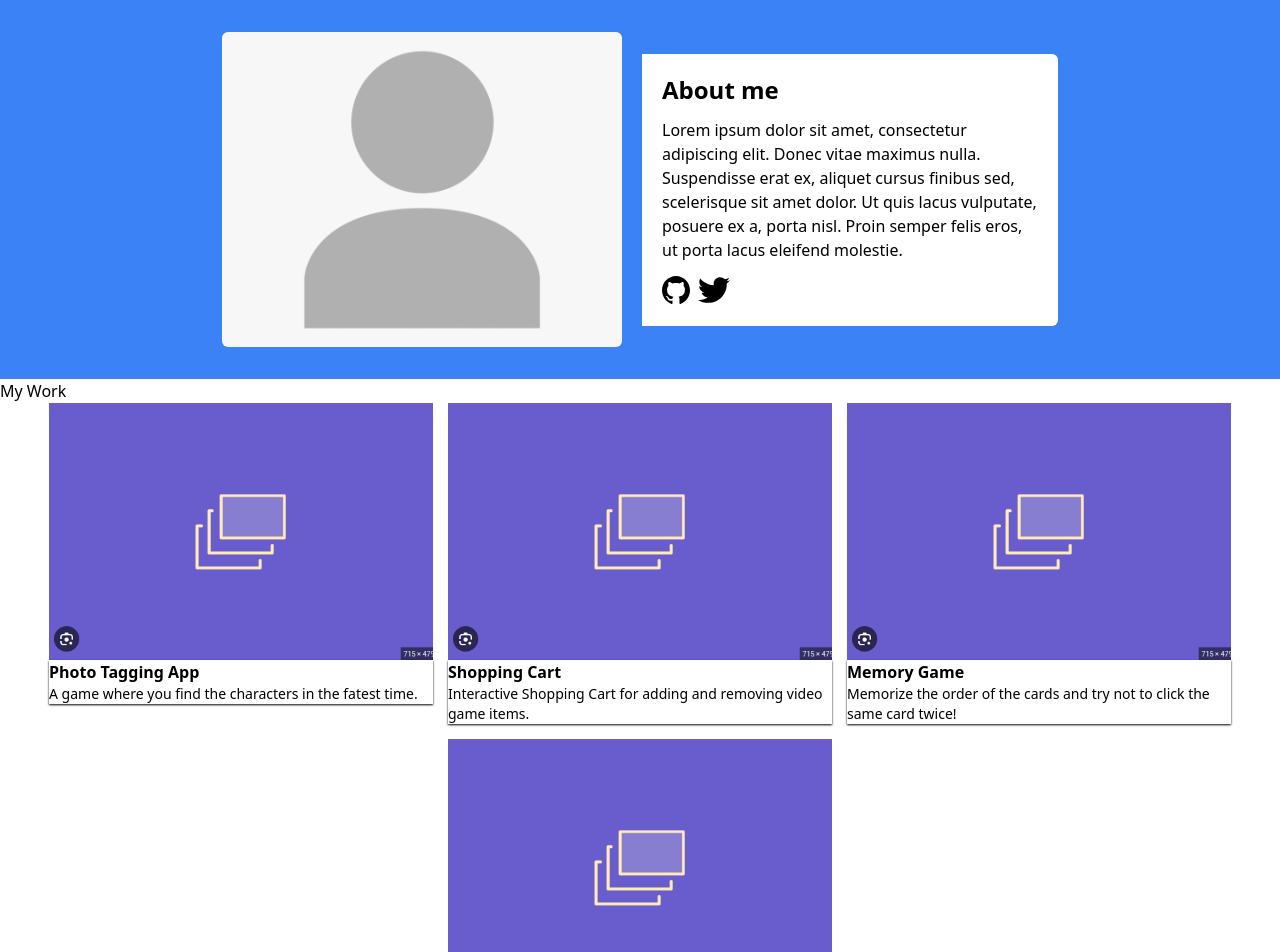
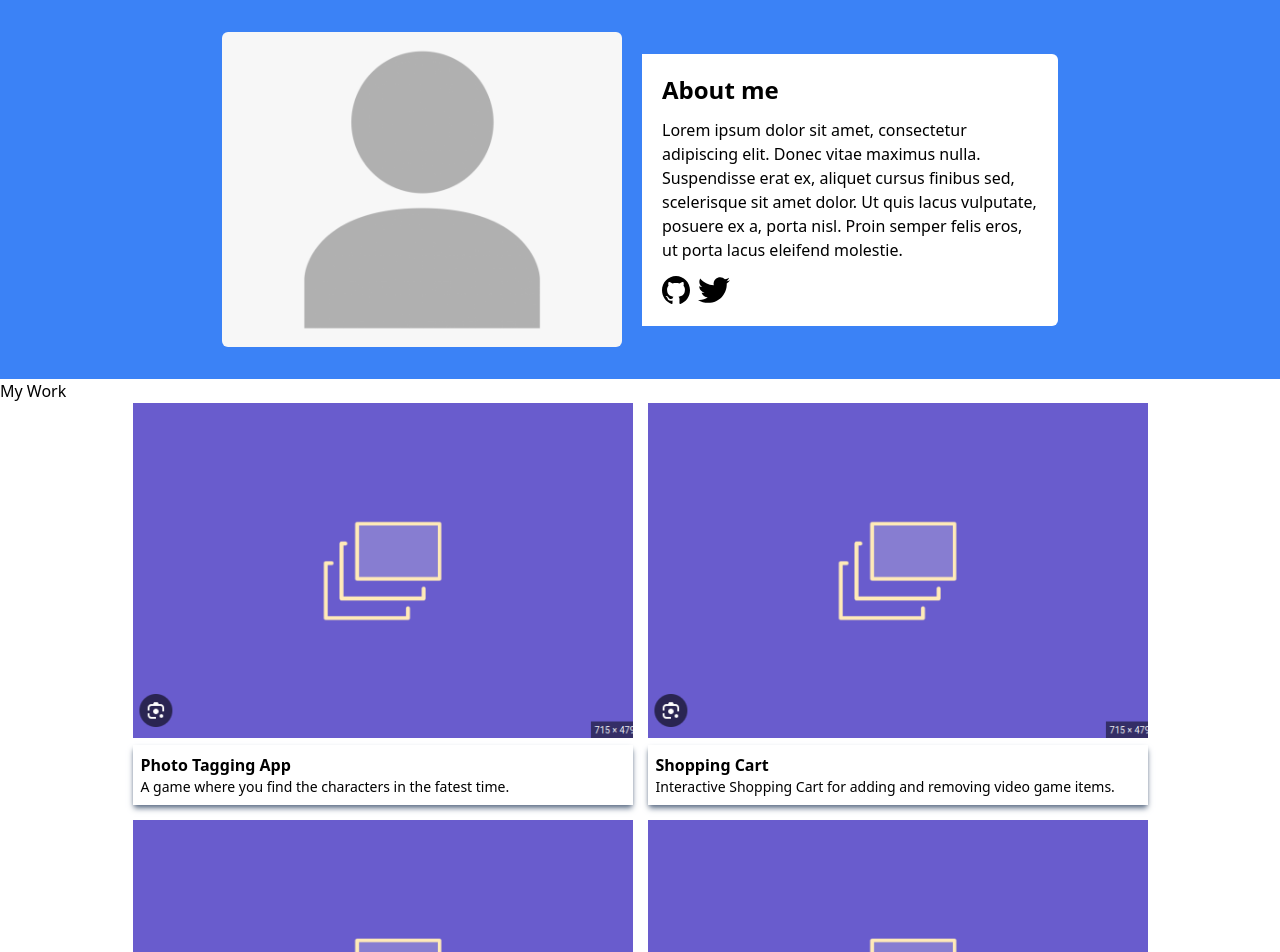
Before and after one commit to ItsWakana/personal-portfolio, a React (Vite) app: page / in a window 1280 px wide. Shown: the top 952 px of the page. Built offline with nearby package versions, Linux system fonts and the light colour scheme.

Commit message:
adjust portfolio project css positioning

```diff
--- a/src/components/Projects.jsx
+++ b/src/components/Projects.jsx
@@ -5,18 +5,18 @@ const Projects = () => {
     return (
         <>
             <h2>My Work</h2>
-            <ul className="projects">
+            <div className="project-container">
                 {projectData.map((project) => (
-                    <li
-                    className="projects__project" key={project.id}>
+                    <div
+                    className="project" key={project.id}>
                         <img src={placeholder} alt="project-image"/>
-                        <div className="shadow-black shadow-sm">
-                            <h3 className="font-semibold">{project.name}</h3>
-                            <p className="text-sm">{project.description}</p>
-                        </div>
-                    </li>
+                            <div className="p-2 shadow-slate-500 shadow-md">
+                                <h3 className="font-semibold">{project.name}</h3>
+                                <p className="text-sm">{project.description}</p>
+                            </div>
+                    </div>
                 ))}
-            </ul>
+            </div>
         </>
     )
 }
--- a/src/index.css
+++ b/src/index.css
@@ -9,15 +9,21 @@
     padding: 0;
     box-sizing: border-box;
 }
-.projects {
+.project-container {
     display: flex;
+    margin: 0;
+    padding: 0;
     justify-content: center;
     flex-wrap: wrap;
     gap: 15px;
 }
-.projects__project {
+.project {
     display: flex;
     flex-direction: column;
-    width: 30%;
-    min-width: 150px;
+    gap: 7px;
+    max-width: 500px;
 }
+
+.project img {
+    width: 100%;
+}
```
